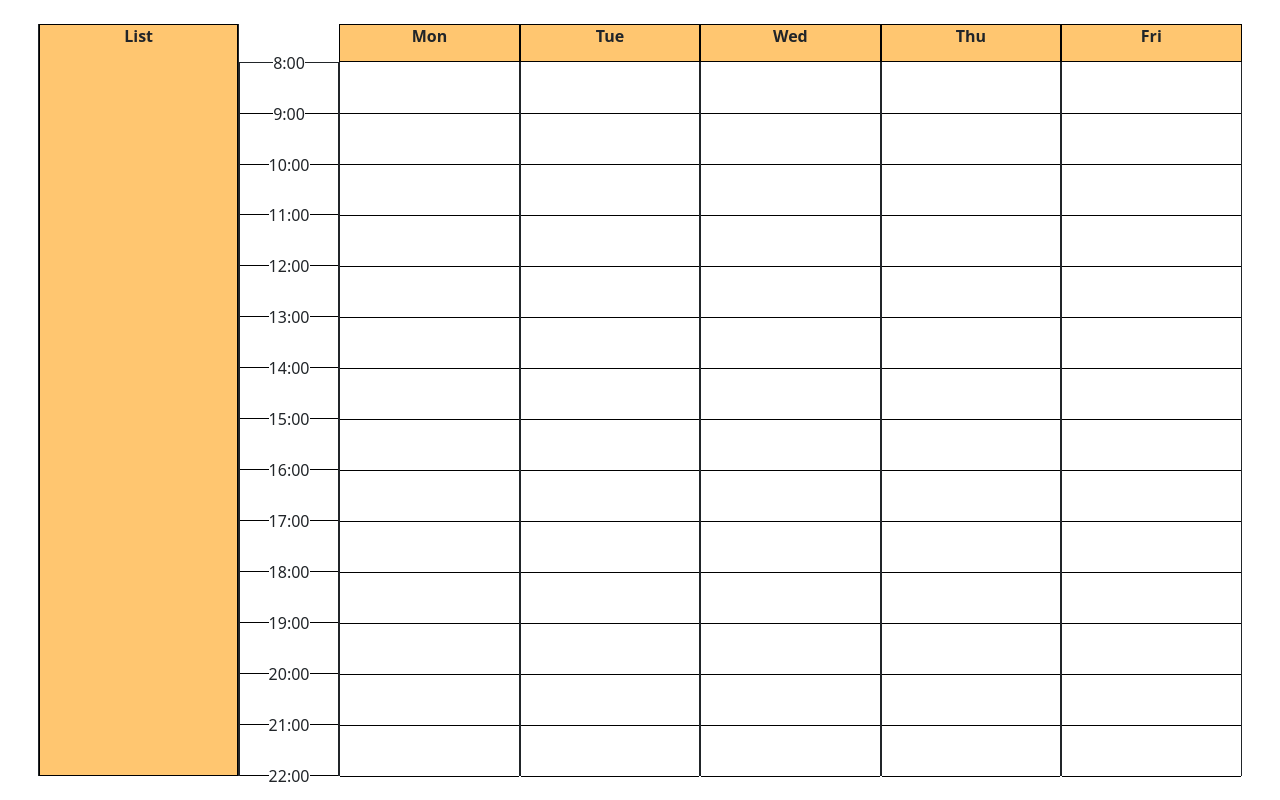
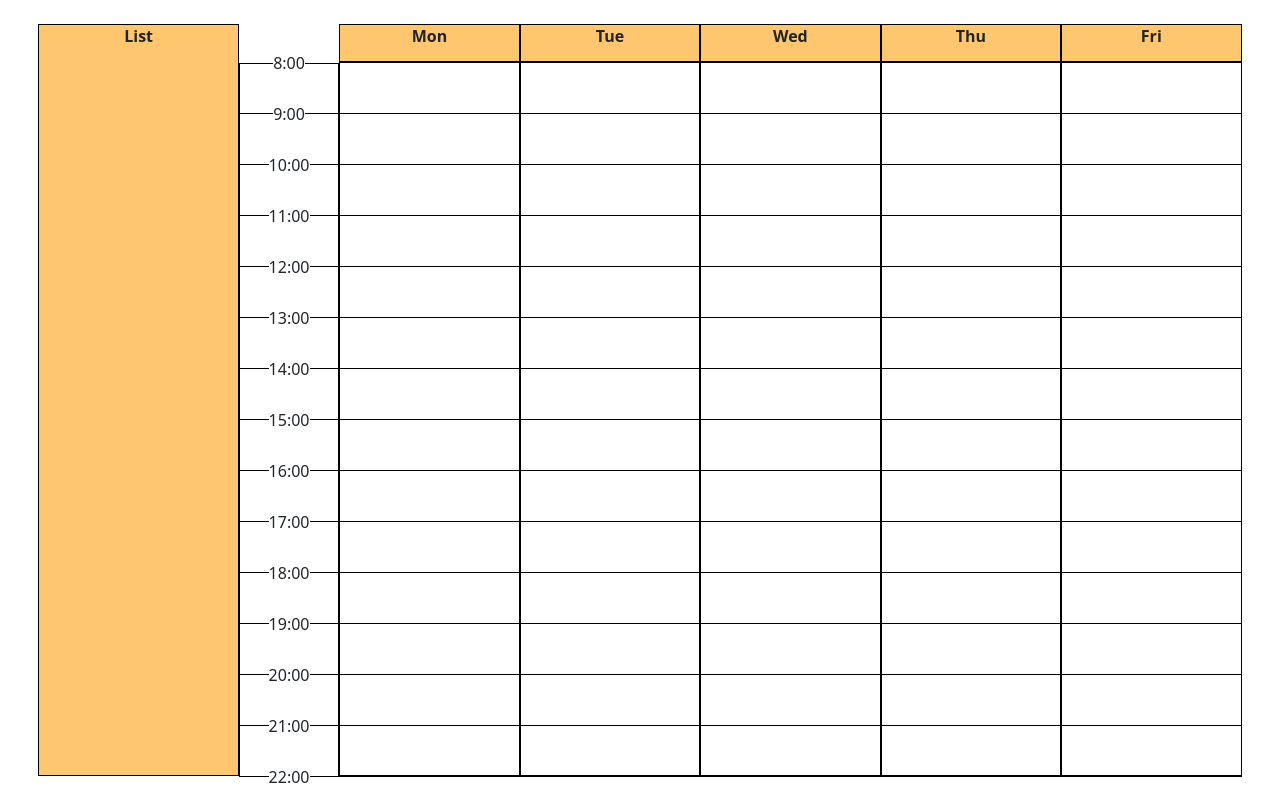
Before and after one commit to Luominai/schedule_thing, a Flask app: page / in a window 1280 px wide. Run offline with Flask 3, Linux system fonts and the light colour scheme.

Commit message:
why am i so bothered by the boxes covering the lines

```diff
--- a/static/javascript/main.js
+++ b/static/javascript/main.js
@@ -7,7 +7,7 @@
 function colorBlock(block, color, before, percent) {
 
     block.setAttribute("style", `background: linear-gradient(to bottom, white 0% ${before}%, ${color} ${before}% ${before + percent}%, white ${before + percent}% 100%);
-    padding:0; padding-top:1`)
+    padding:0; padding-top:0; margin-top:1`)
 }
 
 function colorTime(startTime, endTime) {
--- a/templates/main.html
+++ b/templates/main.html
@@ -11,8 +11,7 @@
         .box {
             height: 100%;
             justify-content: center;
-            border-width: 0 1;
-            border-style: solid;
+            box-shadow: inset 0 0 0 1px black;
             padding: 0%;
         }
         .week-header{
@@ -42,7 +41,7 @@
         .timestamp {
             width: 100%;
             margin: 0%;
-            height: 7.14285714%;
+            height: 7.142857%;
         }
         .tab {
             border-right: 1px solid #000;
@@ -79,9 +78,9 @@
 
             <!-- times -->
             <div class="col-1" style="padding: 0%; height: 100%;">
-                <div class="week-header" style="height: 5%; background-color: #fff; box-shadow: none; margin-bottom: 0px;">
+                <div class="week-header" style="height: 5%; background-color: #fff; box-shadow: none; margin-bottom: 1px;">
                 </div>
-                <div id="times" class="box" style="height: 95%; border-top:1px; border-style:solid">
+                <div id="times" class="box" style="height: 95%;">
                     <script>
                         // get start and end times
                         var start = parseInt(document.getElementById("start").innerHTML)
@@ -179,7 +178,7 @@
                             time.setAttribute("class", "time")
                             var innerRow = document.createElement("div")
                             innerRow.setAttribute("class", "row")
-                            innerRow.setAttribute("style", "height:100%; margin:0; padding-top:1")
+                            innerRow.setAttribute("style", "height:100%; padding-right:1px; padding-left:1px; margin:0; padding-bottom:0; padding-top:0")
 
                             time.appendChild(innerRow)
                             row.appendChild(time)
```
